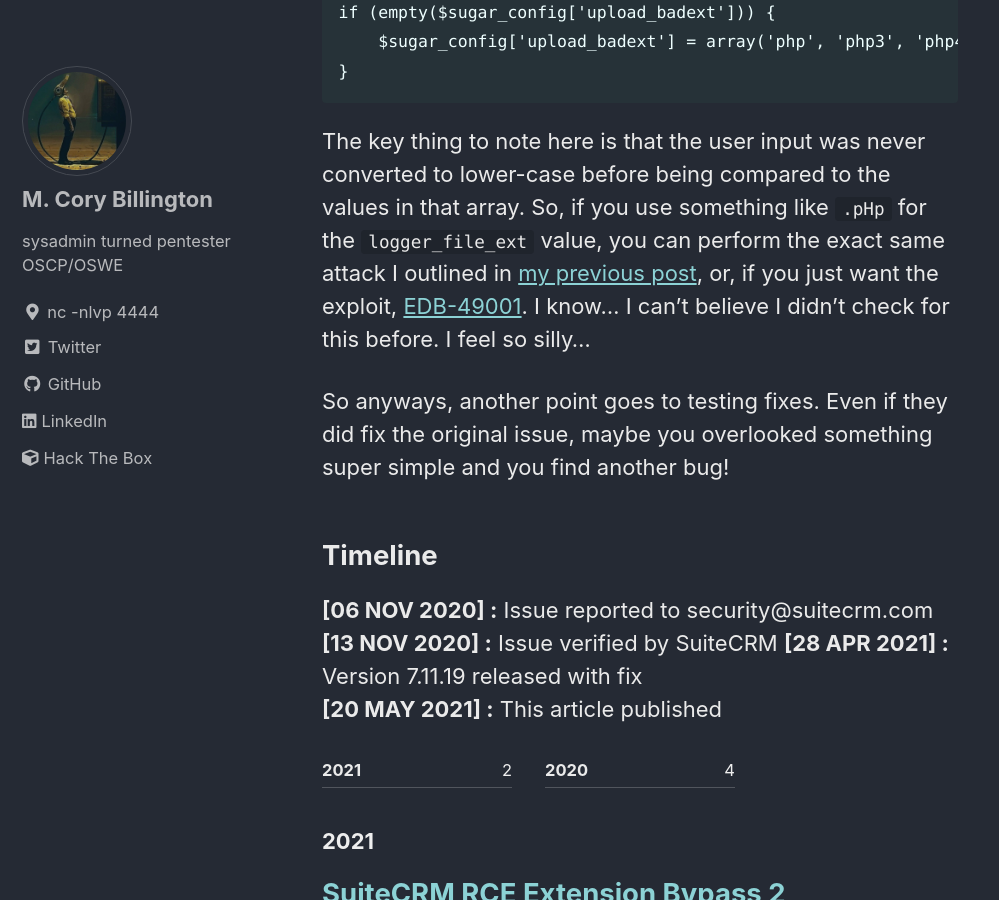
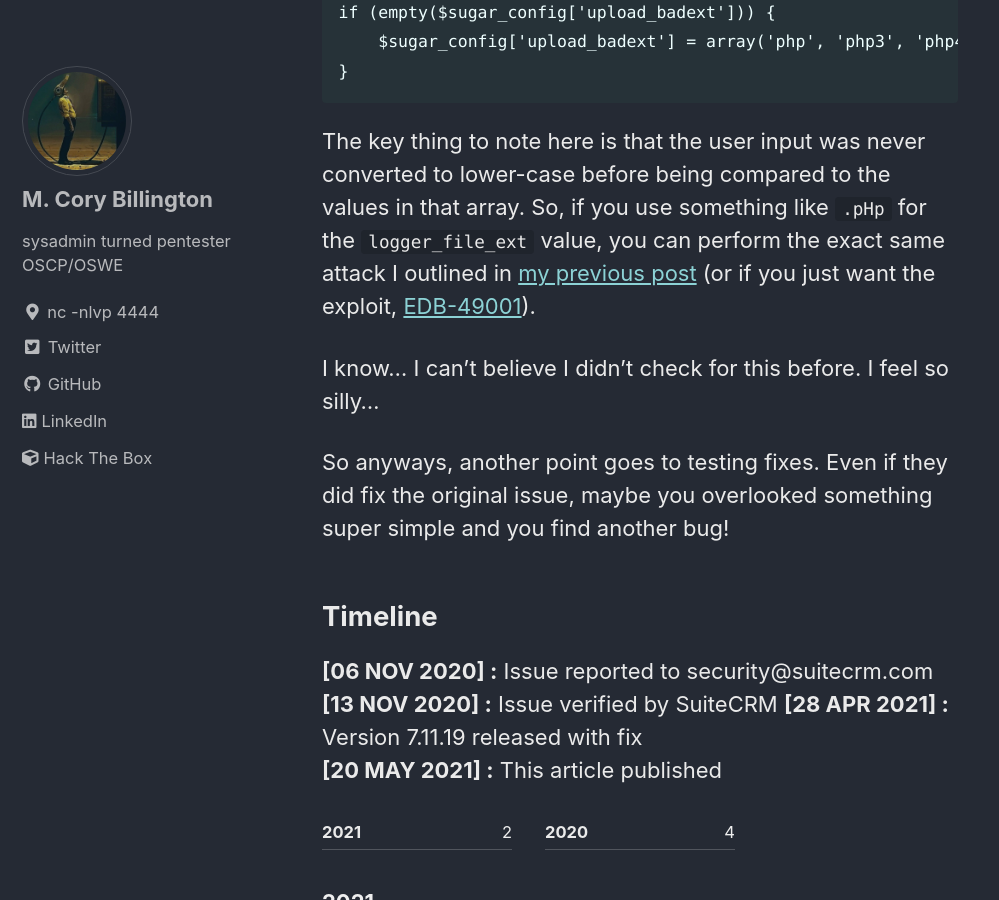
Before and after one commit to mcorybillington/mcorybillington.github.io, a Jekyll site: the page built from _posts/2021-05-20-SuiteCRM-RCE-2.md, in a window 1280 px wide and 900 px high, scrolled down 1675 px. Shown: the whole window, without its empty margins (0-999 px from the left). Built offline with Jekyll 4.4.1, drawn with Linux system fonts in a browser that asks for light colours; cached includes are drawn as plain includes.

Commit message:
reformatting

````diff
--- a/_posts/2021-05-20-SuiteCRM-RCE-2.md
+++ b/_posts/2021-05-20-SuiteCRM-RCE-2.md
@@ -32,7 +32,9 @@ if (empty($sugar_config['upload_badext'])) {
     $sugar_config['upload_badext'] = array('php', 'php3', 'php4', 'php5', 'pl', 'cgi', 'py', 'asp', 'cfm', 'js', 'vbs', 'html', 'htm');
 }
 ```
-The key thing to note here is that the user input was never converted to lower-case before being compared to the values in that array. So, if you use something like `.pHp` for the `logger_file_ext` value, you can perform the exact same attack I outlined in [my previous post](/CVE-2020-28320-SuiteCRM-RCE/), or, if you just want the exploit, [EDB-49001](https://www.exploit-db.com/exploits/49001). I know... I can't believe I didn't check for this before. I feel so silly...
+The key thing to note here is that the user input was never converted to lower-case before being compared to the values in that array. So, if you use something like `.pHp` for the `logger_file_ext` value, you can perform the exact same attack I outlined in [my previous post](/CVE-2020-28320-SuiteCRM-RCE/) (or if you just want the exploit, [EDB-49001](https://www.exploit-db.com/exploits/49001)).
+
+I know... I can't believe I didn't check for this before. I feel so silly...
 
 So anyways, another point goes to testing fixes. Even if they did fix the original issue, maybe you overlooked something super simple and you find another bug!
 
````
